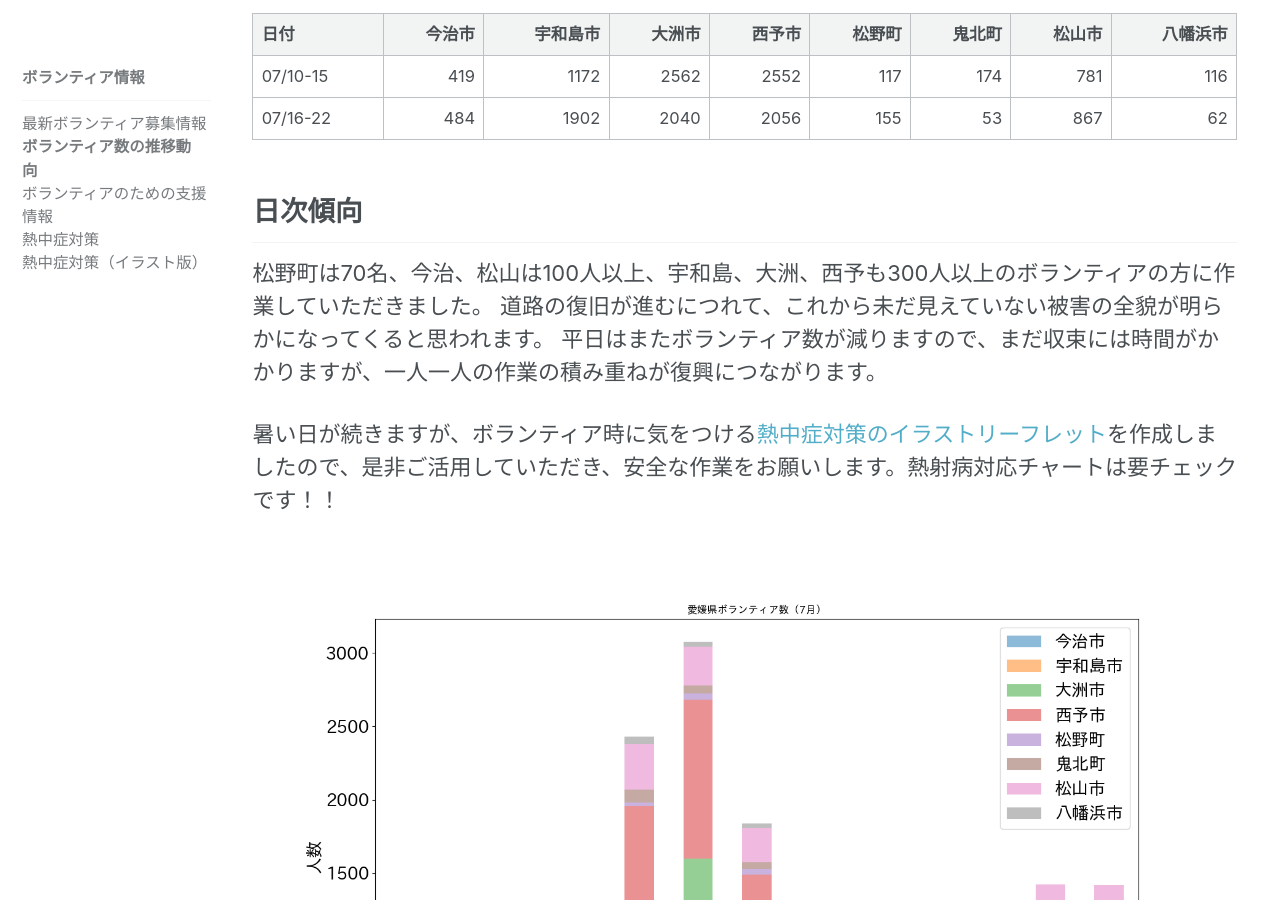
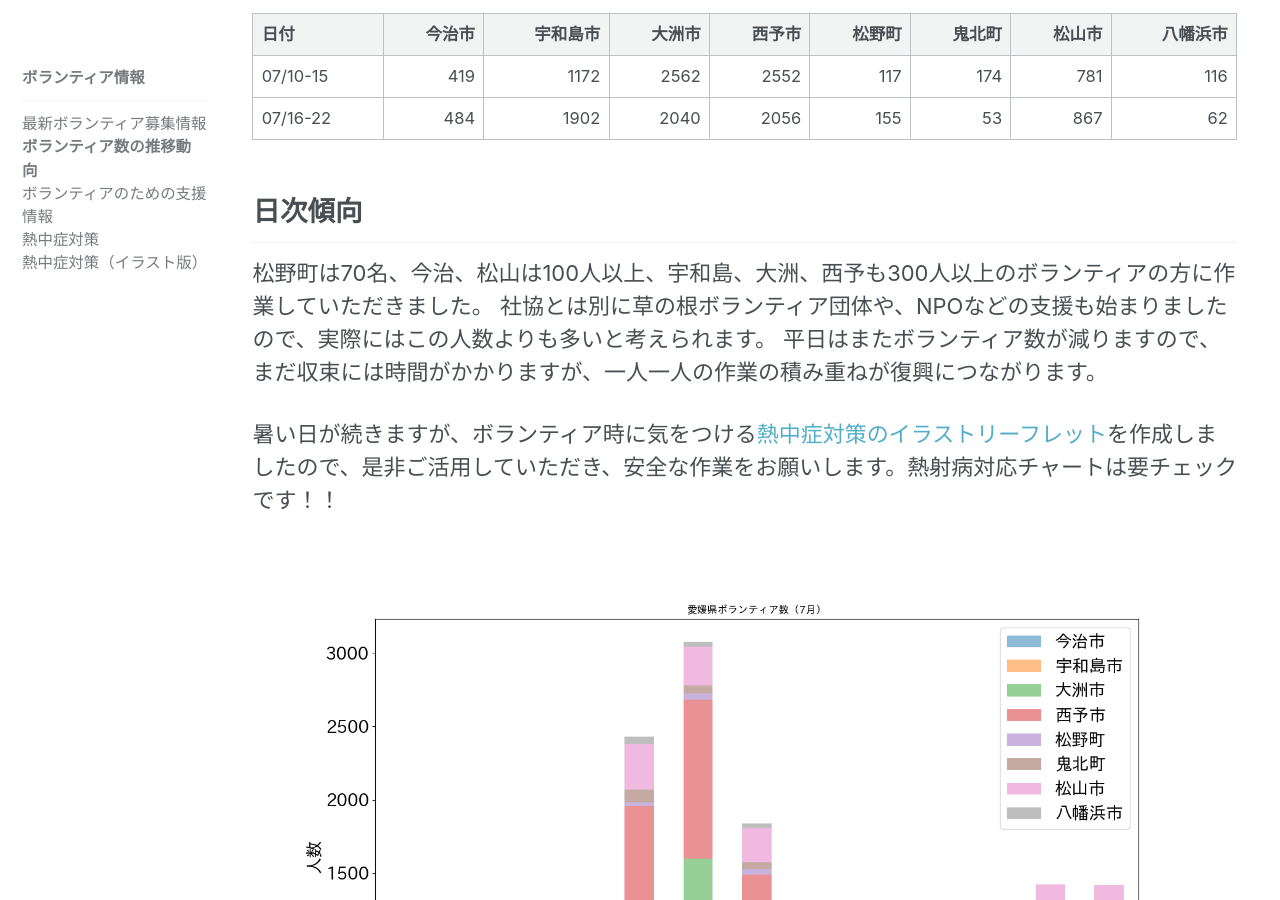
Before and after one commit to cheerup-ehime/cheerup-ehime.github.io, a Jekyll site: the page built from _pages/volunteer_aggregation.md, in a window 1280 px wide and 900 px high, scrolled down 1332 px. Built offline with Jekyll 4.4.1, drawn with Linux system fonts in a browser that asks for light colours; comment, search, counter and statistics services are not loaded; some of the changed text lies outside the part shown.

```diff
--- a/_pages/volunteer_aggregation.md
+++ b/_pages/volunteer_aggregation.md
@@ -28,7 +28,7 @@
 ## 日次傾向
 
 松野町は70名、今治、松山は100人以上、宇和島、大洲、西予も300人以上のボランティアの方に作業していただきました。
-道路の復旧が進むにつれて、これから未だ見えていない被害の全貌が明らかになってくると思われます。
+社協とは別に草の根ボランティア団体や、NPOなどの支援も始まりましたので、実際にはこの人数よりも多いと考えられます。
 平日はまたボランティア数が減りますので、まだ収束には時間がかかりますが、一人一人の作業の積み重ねが復興につながります。
 
 暑い日が続きますが、ボランティア時に気をつける[熱中症対策のイラストリーフレット](https://cheerup-ehime.github.io/volunteer/heatstroke-illustrated/)を作成しましたので、是非ご活用していただき、安全な作業をお願いします。熱射病対応チャートは要チェックです！！
```
Also changed, not shown: other parts of _pages/volunteer_aggregation.md (+1 -1 lines).
